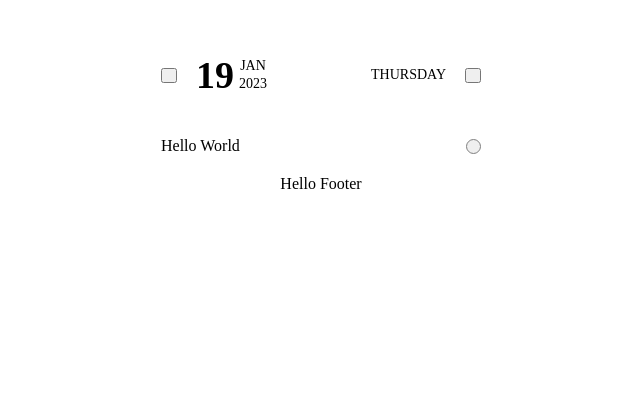
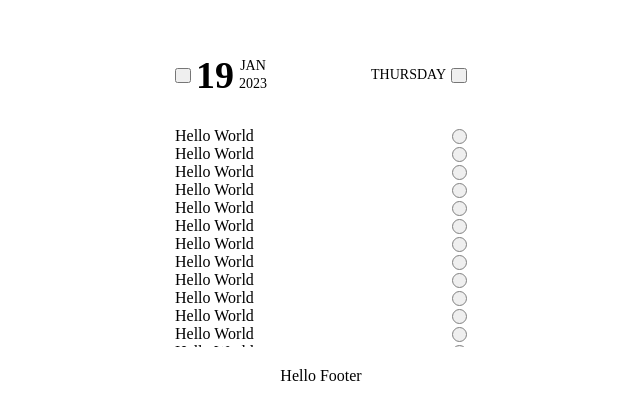
Before and after one commit to LaughingThroll/vue-todo, a Vue app: page / in a window 1280 px wide. Shown: the part 155-574 px from the top of the page, without its empty margins (319-959 px from the left). Built offline with nearby package versions, Linux system fonts and the light colour scheme; the HTML template or start-up script is replaced by a standard one.

Commit message:
fix: main-card body view

```diff
--- a/src/App.vue
+++ b/src/App.vue
@@ -11,6 +11,35 @@ import TodoItem from './components/TodoItem.vue'
         <DateNavigation />
       </template>
       <template #body>
+        <TodoItem content="Hello World" />
+        <TodoItem content="Hello World" />
+        <TodoItem content="Hello World" />
+        <TodoItem content="Hello World" />
+        <TodoItem content="Hello World" />
+        <TodoItem content="Hello World" />
+        <TodoItem content="Hello World" />
+        <TodoItem content="Hello World" />
+        <TodoItem content="Hello World" />
+        <TodoItem content="Hello World" />
+        <TodoItem content="Hello World" />
+        <TodoItem content="Hello World" />
+        <TodoItem content="Hello World" />
+        <TodoItem content="Hello World" />
+        <TodoItem content="Hello World" />
+        <TodoItem content="Hello World" />
+        <TodoItem content="Hello World" />
+        <TodoItem content="Hello World" />
+        <TodoItem content="Hello World" />
+        <TodoItem content="Hello World" />
+        <TodoItem content="Hello World" />
+        <TodoItem content="Hello World" />
+        <TodoItem content="Hello World" />
+        <TodoItem content="Hello World" />
+        <TodoItem content="Hello World" />
+        <TodoItem content="Hello World" />
+        <TodoItem content="Hello World" />
+        <TodoItem content="Hello World" />
+        <TodoItem content="Hello World" />
         <TodoItem content="Hello World" />
       </template>
       <template #footer>
--- a/src/components/MainCard.vue
+++ b/src/components/MainCard.vue
@@ -17,13 +17,22 @@
   width: 320px;
   min-height: 400px;
   background-color: $white;
-  padding: 40px 14px;
+  padding: 40px 0;
   text-align: center;
   display: flex;
   flex-direction: column;
 
   &__body {
-    margin: 40px 0 20px 0;
+    margin: 30px 0 20px 0;
+    max-height: 220px;
+    height: 100%;
+    overflow-y: auto;
+  }
+
+  &__header,
+  &__body,
+  &__footer {
+    padding: 0 14px;
   }
 
   &__footer {
```
